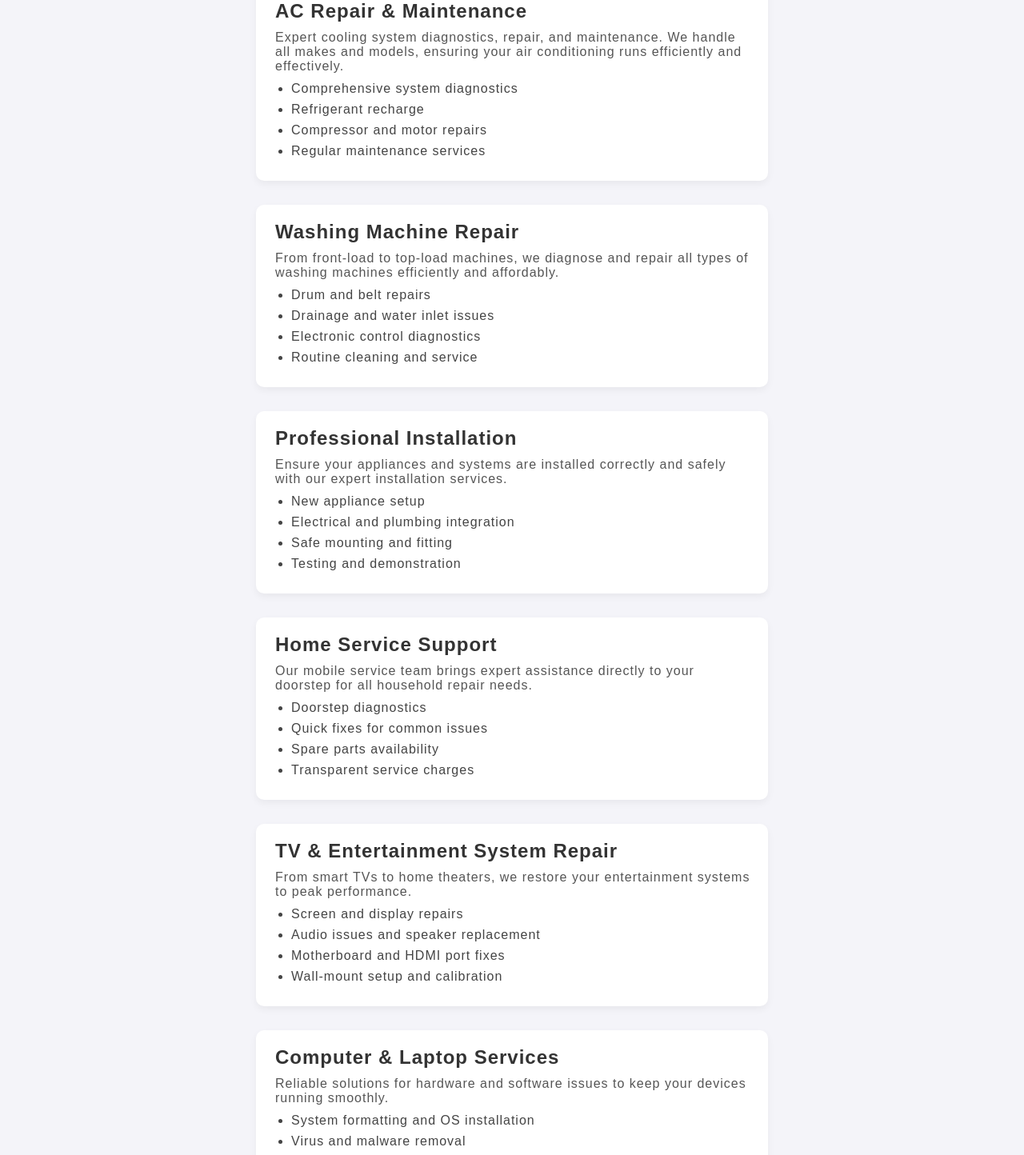
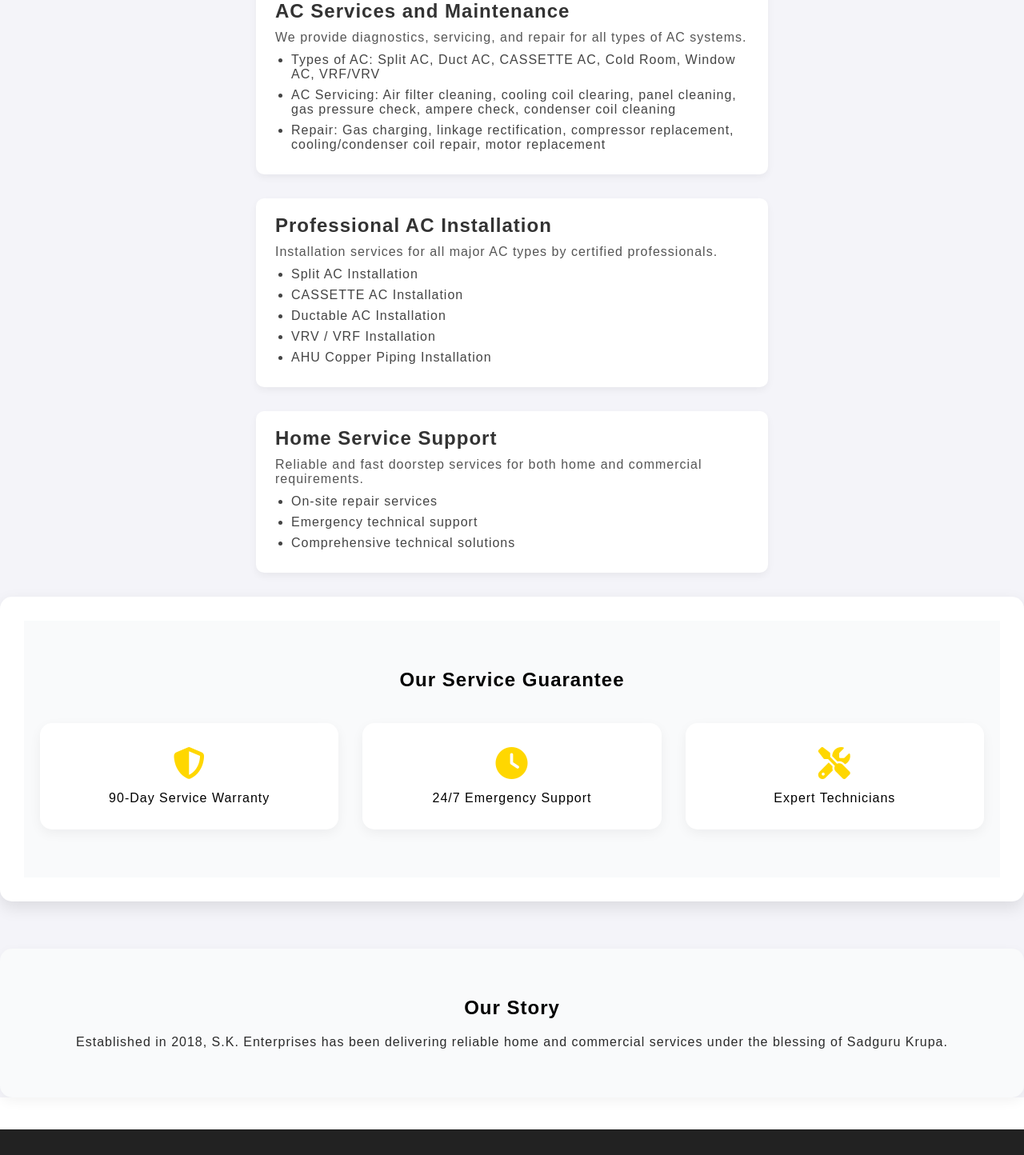
Before and after one commit to mahiawasthi23/s-k-project, a React (Vite) app: page /service in a window 1280 px wide. Shown: the part 540-1984 px from the top of the page at 80% size. Built offline with nearby package versions, Linux system fonts and the light colour scheme.

Commit message:
add our story

```diff
--- a/src/Component/ServiceList.jsx
+++ b/src/Component/ServiceList.jsx
@@ -9,68 +9,34 @@ function ServiceList(){
       </div>
 
       <div className="service-section">
-        <h2>AC Repair & Maintenance</h2>
-        <p>Expert cooling system diagnostics, repair, and maintenance. We handle all makes and models, ensuring your air conditioning runs efficiently and effectively.</p>
+          <h2>AC Services and Maintenance</h2>
+          <p>We provide diagnostics, servicing, and repair for all types of AC systems.</p>
           <ul>
-          <li>Comprehensive system diagnostics</li>
-          <li>Refrigerant recharge</li>
-          <li>Compressor and motor repairs</li>
-          <li>Regular maintenance services</li>
+            <li>Types of AC: Split AC, Duct AC, CASSETTE AC, Cold Room, Window AC, VRF/VRV</li>
+            <li>AC Servicing: Air filter cleaning, cooling coil clearing, panel cleaning, gas pressure check, ampere check, condenser coil cleaning</li>
+            <li>Repair: Gas charging, linkage rectification, compressor replacement, cooling/condenser coil repair, motor replacement</li>
           </ul>
         </div>
 
         <div className="service-section">
-        <h2>Washing Machine Repair</h2>
-        <p>From front-load to top-load machines, we diagnose and repair all types of washing machines efficiently and affordably.</p>
+          <h2>Professional AC Installation</h2>
+          <p>Installation services for all major AC types by certified professionals.</p>
           <ul>
-          <li>Drum and belt repairs</li>
-          <li>Drainage and water inlet issues</li>
-          <li>Electronic control diagnostics</li>
-          <li>Routine cleaning and service</li>
-        </ul>
-      </div>
-
-      <div className="service-section">
-        <h2>Professional Installation</h2>
-        <p>Ensure your appliances and systems are installed correctly and safely with our expert installation services.</p>
-        <ul>
-          <li>New appliance setup</li>
-          <li>Electrical and plumbing integration</li>
-          <li>Safe mounting and fitting</li>
-          <li>Testing and demonstration</li>
+            <li>Split AC Installation</li>
+            <li>CASSETTE AC Installation</li>
+            <li>Ductable AC Installation</li>
+            <li>VRV / VRF Installation</li>
+            <li>AHU Copper Piping Installation</li>
           </ul>
         </div>
 
         <div className="service-section">
           <h2>Home Service Support</h2>
-        <p>Our mobile service team brings expert assistance directly to your doorstep for all household repair needs.</p>
+          <p>Reliable and fast doorstep services for both home and commercial requirements.</p>
           <ul>
-          <li>Doorstep diagnostics</li>
-          <li>Quick fixes for common issues</li>
-          <li>Spare parts availability</li>
-          <li>Transparent service charges</li>
-        </ul>
-      </div>
-
-      <div className="service-section">
-        <h2>TV & Entertainment System Repair</h2>
-        <p>From smart TVs to home theaters, we restore your entertainment systems to peak performance.</p>
-        <ul>
-          <li>Screen and display repairs</li>
-          <li>Audio issues and speaker replacement</li>
-          <li>Motherboard and HDMI port fixes</li>
-          <li>Wall-mount setup and calibration</li>
-        </ul>
-      </div>
-
-      <div className="service-section">
-        <h2>Computer & Laptop Services</h2>
-        <p>Reliable solutions for hardware and software issues to keep your devices running smoothly.</p>
-        <ul>
-          <li>System formatting and OS installation</li>
-          <li>Virus and malware removal</li>
-          <li>Hardware upgrades</li>
-          <li>Data recovery and backup</li>
+            <li>On-site repair services</li>
+            <li>Emergency technical support</li>
+            <li>Comprehensive technical solutions</li>
           </ul>
         </div>
             </div>
@@ -99,6 +65,15 @@ function ServiceList(){
             </div>
 
         </div>
+
+
+
+        <div className="service-story">
+          <h2 className='our-story'>Our Story</h2>
+          <p className='our-story-headline'>Established in 2018, S.K. Enterprises has been delivering reliable home and commercial services under the blessing of Sadguru Krupa.</p>
+
+        </div>
+
       </div>
     )
 }
--- a/src/Component/serviceList.css
+++ b/src/Component/serviceList.css
@@ -222,3 +222,42 @@
   .card:hover::after {
     width: 100%;
   }
+
+  .service-story{
+    width: 100%;
+    background-color: #f9fafb;
+    margin-top: 40px;
+    padding: 70px;
+    border-radius: 15px;
+    padding: 50px;
+    box-shadow: 0 5px 15px rgba(0, 0, 0, 0.05);
+  }
+
+.our-story{
+  padding: 10px;
+  text-align: center;
+
+}
+
+.our-story-headline{
+  padding: 10px;
+  color: #2b2b2b;
+  text-align: center;
+}
+
+.contact-us{
+  padding-top: 30px;
+  text-align: center;
+}
+
+.details-service{
+  margin: auto;
+  width: 390px;
+
+
+}
+
+.details-service-p{
+  padding: 10px;
+  margin-left: 88px;
+}
```
Lines whose indentation alone changed are shown as unchanged.
